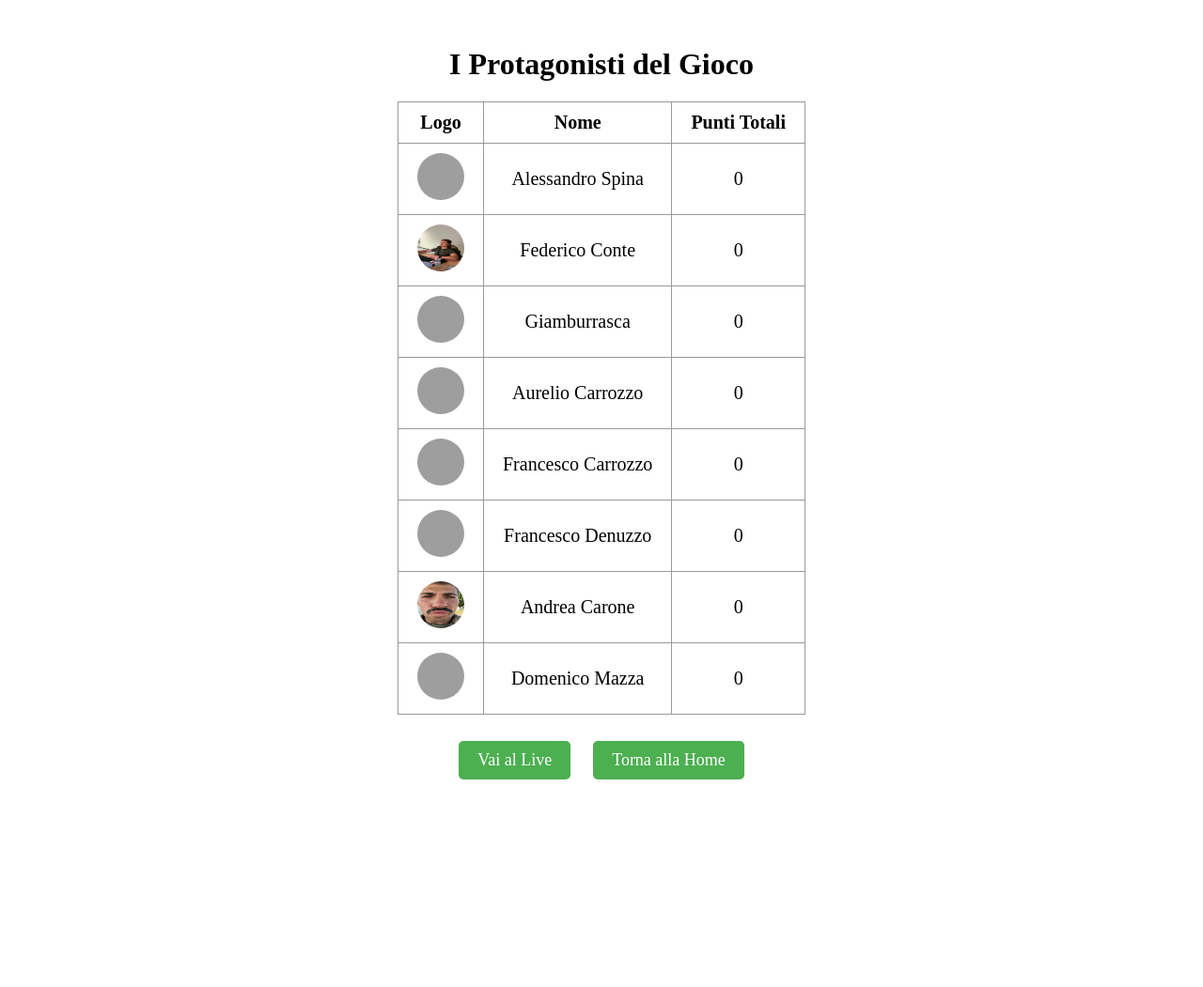
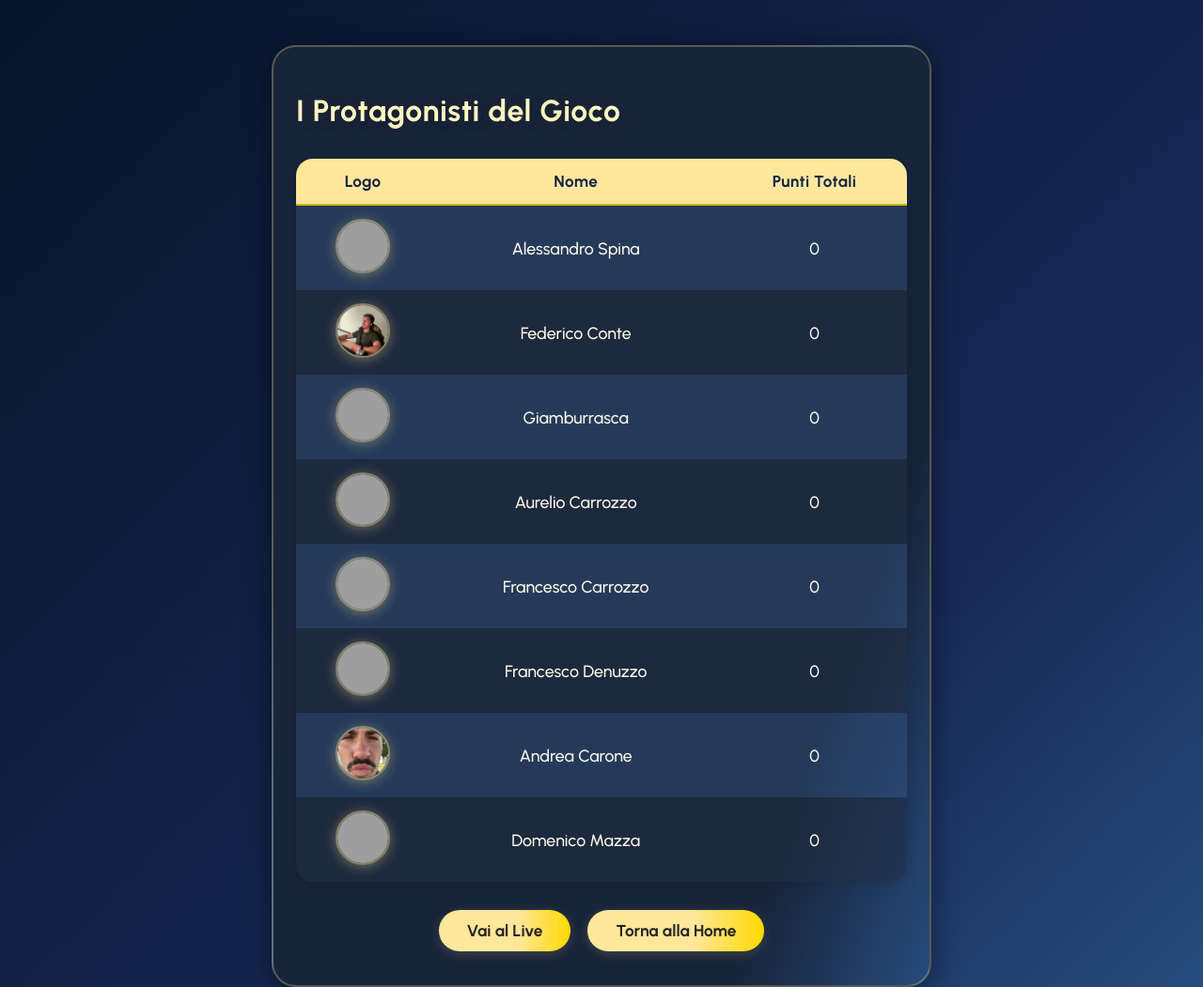
Before and after one commit to federicoconte11/Fantacipponi, a Flask app: page /giocatori in a window 1280 px wide. Shown: the whole page at 94% size. Before the commit the page ends 830 px from the top, so only its background shows below. Run offline with Flask 3, Linux system fonts and the light colour scheme; grey boxes are pictures that could not be loaded.

Commit message:
Aggiornati colori  con nuova grafica e pulsanti4

```diff
--- a/templates/giocatori.html
+++ b/templates/giocatori.html
@@ -1,38 +1,112 @@
 <!DOCTYPE html>
-<html>
+<html lang="it">
 <head>
+    <meta charset="UTF-8">
     <title>FantaCipponi - Giocatori</title>
+    <meta name="viewport" content="width=device-width, initial-scale=1">
+    <link href="https://fonts.googleapis.com/css?family=Urbanist:700,500,400&display=swap" rel="stylesheet">
     <style>
+        body {
+            background: linear-gradient(135deg, #08142a 0%, #172956 70%, #274c7d 100%);
+            color: #ffe79b;
+            font-family: 'Urbanist', Arial, sans-serif;
+            margin: 0;
+            min-height: 100vh;
+        }
+        .container {
+            max-width: 650px;
+            margin: 48px auto 0 auto;
+            background: linear-gradient(110deg, #18243a 80%, #274c7d 100%);
+            border-radius: 26px;
+            box-shadow: 0 4px 30px #0007;
+            border: 2px solid #ffe79b44;
+            padding: 28px 24px 36px 24px;
+        }
+        h1 {
+            margin-bottom: 32px;
+            font-size: 2em;
+            color: #fff7c2;
+            letter-spacing: 0.02em;
+            text-shadow: 0 2px 16px #30230044;
+        }
         table {
-            margin: 0 auto;
+            width: 100%;
             border-collapse: collapse;
-            font-size: 20px;
+            margin-bottom: 30px;
+            background: #fffbe80d;
+            border-radius: 18px;
+            overflow: hidden;
+            box-shadow: 0 2px 15px #0002;
         }
         th, td {
-            border: 1px solid #999;
-            padding: 10px 20px;
+            border: none;
+            padding: 14px 12px;
             text-align: center;
+            font-size: 1.11em;
+        }
+        th {
+            background: #ffe79b;
+            color: #18243a;
+            font-size: 1.07em;
+            font-weight: 700;
+            letter-spacing: 0.02em;
+            border-bottom: 2.5px solid #d2b500;
+            text-shadow: 0 1px 5px #fff6;
+        }
+        tr:nth-child(even) td {
+            background: #18243a88;
+        }
+        tr:nth-child(odd) td {
+            background: #274c7d66;
+        }
+        td {
+            color: #fffbe8;
+            font-weight: 500;
         }
         img {
-            width: 50px;
-            height: 50px;
+            width: 54px;
+            height: 54px;
             border-radius: 50%;
+            object-fit: cover;
+            box-shadow: 0 2px 13px #ffe79b66, 0 1px 7px #0003;
+            border: 2.5px solid #ffe79b77;
         }
-        .button {
+        .buttons-area {
+            margin-top: 18px;
+            display: flex;
+            gap: 18px;
+            justify-content: center;
+        }
+        .button-gold {
+            font-size: 1.08em;
+            font-weight: 700;
+            padding: 12px 30px;
+            background: linear-gradient(90deg, #ffe79b 60%, #ffd900 100%);
+            color: #262326;
+            border: none;
+            border-radius: 26px;
+            cursor: pointer;
+            box-shadow: 0 3px 12px #ffe79b33, 0 2px 8px #0003;
+            transition: background 0.22s, color 0.22s, transform 0.18s;
+            text-decoration: none;
             display: inline-block;
-            padding: 10px 20px;
-            font-size: 18px;
-            background-color: #4CAF50;
-            color: white;
-            text-decoration: none;
-            border-radius: 5px;
-            margin: 10px;
+        }
+        .button-gold:hover {
+            background: #fffbe8;
+            color: #be9700;
+            transform: scale(1.06);
+        }
+        @media (max-width: 700px) {
+            .container { max-width: 98vw; padding: 10px 2vw 28px 2vw; }
+            h1 { font-size: 1.19em; }
+            th, td { padding: 10px 4px; font-size: 0.98em; }
+            .button-gold { padding: 11px 7vw; font-size: 1em; }
         }
     </style>
 </head>
-<body style="text-align: center; margin-top: 50px;">
+<body>
+    <div class="container">
         <h1>I Protagonisti del Gioco</h1>
-
         <table>
             <thead>
                 <tr>
@@ -53,9 +127,10 @@
                 {% endfor %}
             </tbody>
         </table>
-
-    <br>
-    <a href="{{ url_for('live') }}" class="button">Vai al Live</a>
-    <a href="{{ url_for('home') }}" class="button">Torna alla Home</a>
+        <div class="buttons-area">
+            <a href="{{ url_for('live') }}" class="button-gold">Vai al Live</a>
+            <a href="{{ url_for('home') }}" class="button-gold">Torna alla Home</a>
+        </div>
+    </div>
 </body>
 </html>
```
Lines whose indentation alone changed are shown as unchanged.
